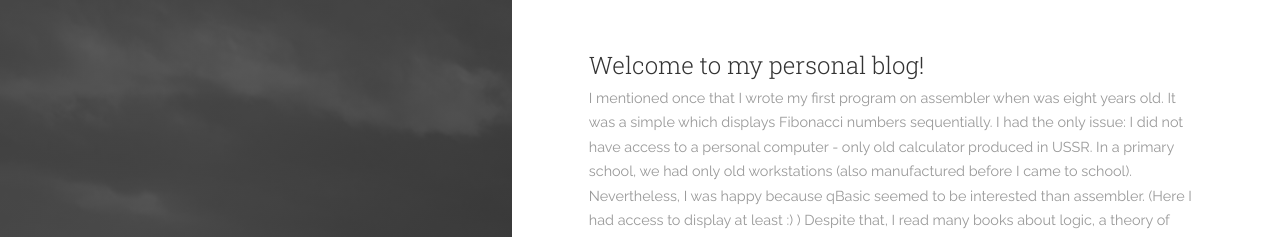
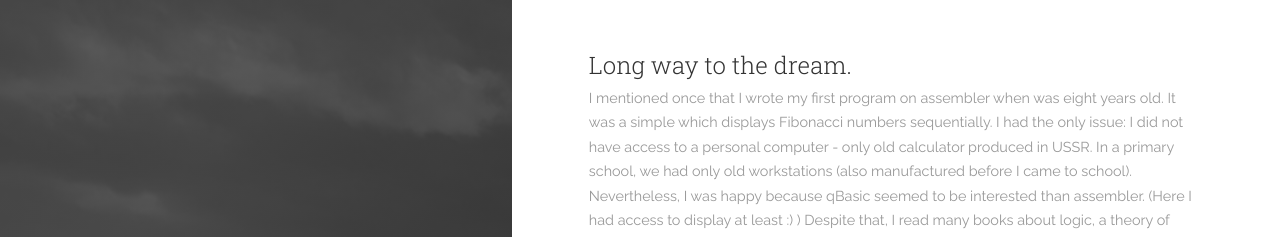
Before and after one commit to aywengo/aywengo.github.io, a Jekyll site: the page built from index.html, in a window 1280 px wide and 1217 px high. Shown: the top 237 px of the window. Built offline with Jekyll 4.4.1, drawn with Linux system fonts in a browser that asks for light colours; nearby versions of some CDN libraries; the list of posts is cut into pages by our own code.

Commit message:
first post edit

```diff
--- a/_posts/2016-01-14-long-to-the-dream.markdown
+++ b/_posts/2016-01-14-long-to-the-dream.markdown
@@ -1,5 +1,5 @@
 ---
-title:  "Welcome to my personal blog!"
+title:  "Long way to the dream."
 date:   2016-01-14 16:55:23
 categories: [personal]
 tags: [blog, life]
```
